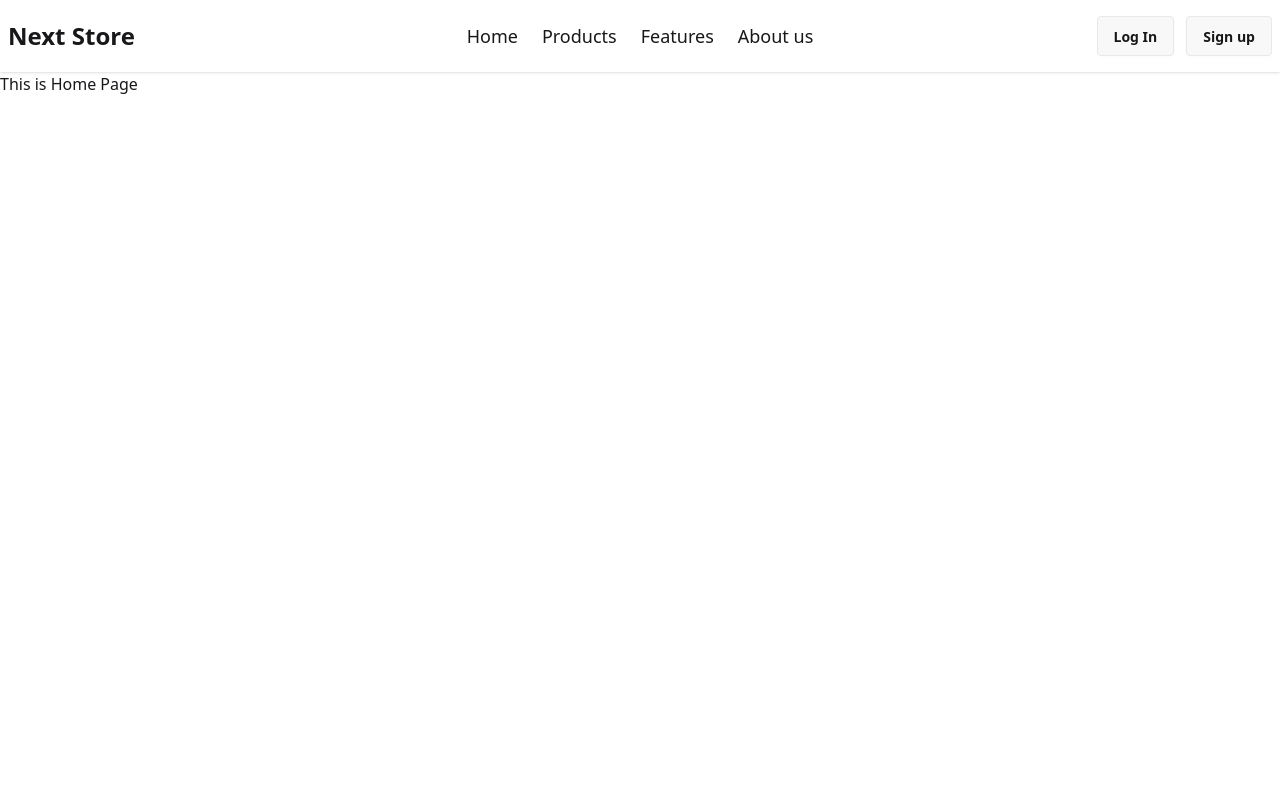
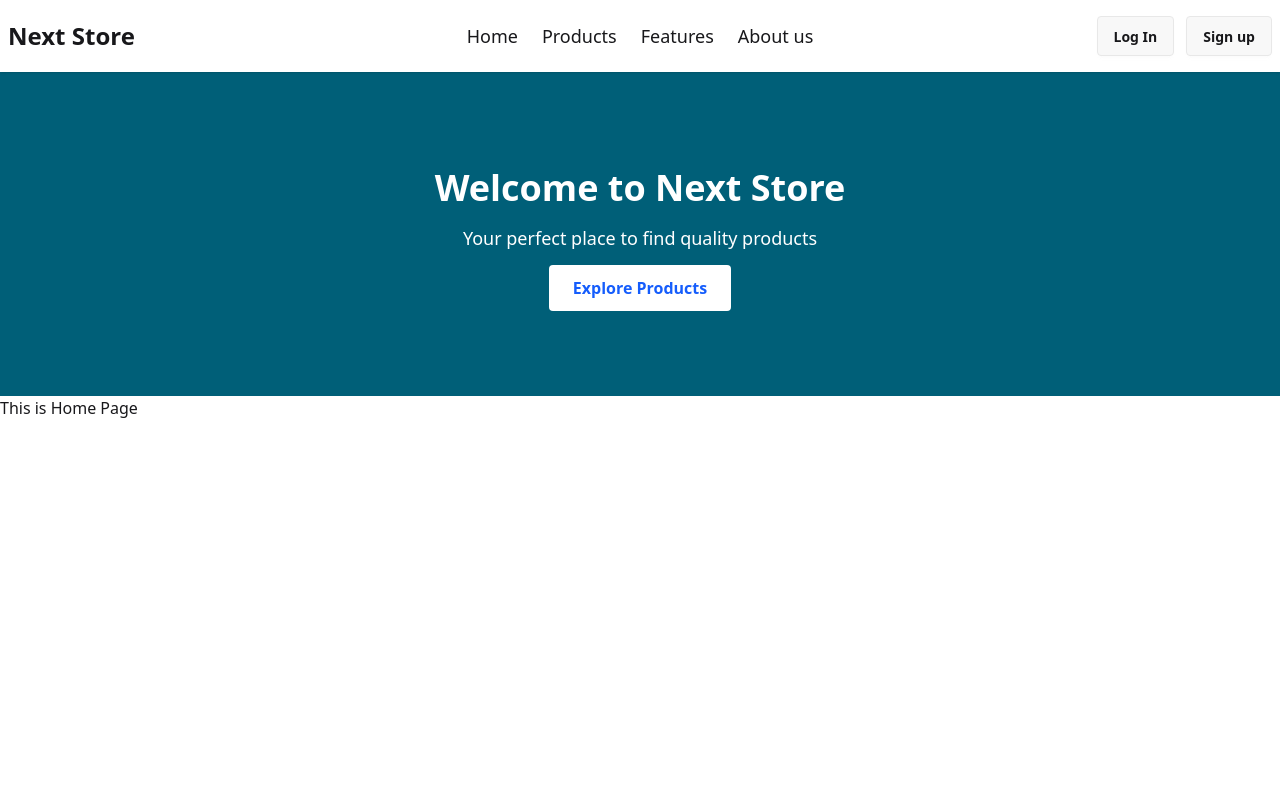
Before and after one commit to RIRony9898/next-store, a Next.js app: page / in a window 1280 px wide. Shown: the top 800 px of the page. Built offline with nearby package versions, Linux system fonts and the light colour scheme; no server answers.

Commit message:
Added Banner component to Home page

```diff
--- a/src/app/page.js
+++ b/src/app/page.js
@@ -1,8 +1,9 @@
-import Image from "next/image";
+import Banner from "@/components/home/Banner";
 
 export default function Home() {
   return (
     <div>
+      <Banner />
       <h1>This is Home Page</h1>
     </div>
   );
--- /dev/null
+++ b/src/components/home/Banner.jsx
@@ -0,0 +1,20 @@
+import Link from "next/link";
+
+export default function Banner() {
+  return (
+    <div>
+      <section className="text-center w-full py-24 bg-cyan-800 text-white">
+        <h1 className="text-4xl font-bold mb-4">Welcome to Next Store</h1>
+        <p className="text-lg mb-6">
+          Your perfect place to find quality products
+        </p>
+        <Link
+          href="/products"
+          className="px-6 py-3 bg-white text-blue-600 rounded font-semibold"
+        >
+          Explore Products
+        </Link>
+      </section>
+    </div>
+  );
+}
```
